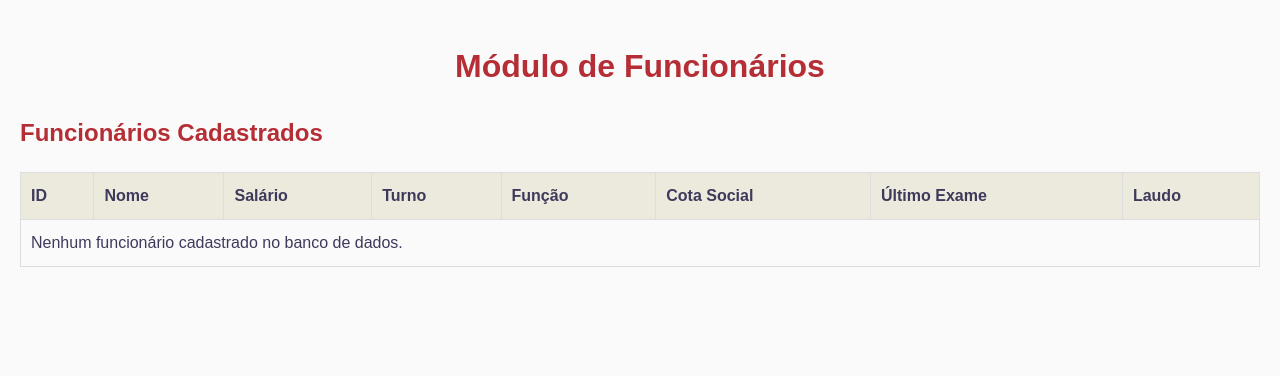
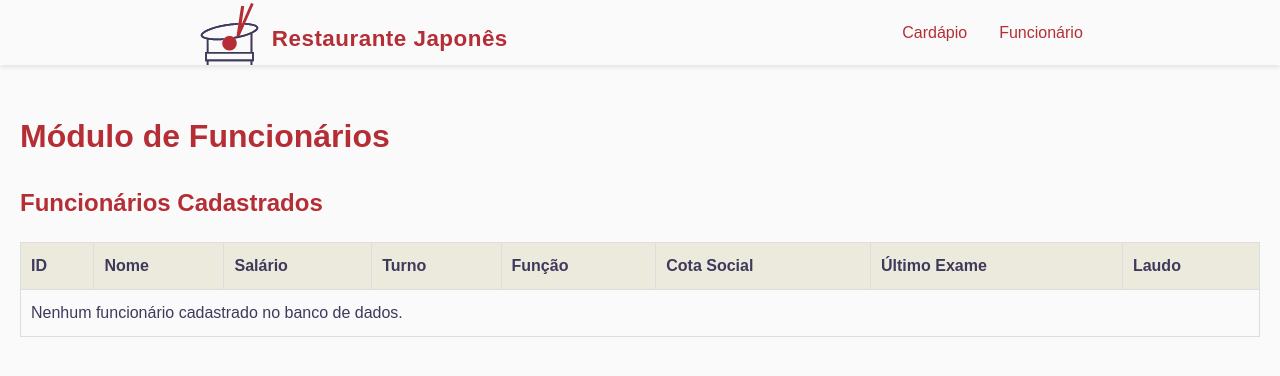
Before and after one commit to paulacaires/restaurantejapones, a Flask app: template templates/funcionarios.html in a window 1280 px wide. Shown: the top 376 px of the page. Run offline with Flask 3, Linux system fonts and the light colour scheme; the template is opened without the code that fills it, so the values that code supplies are empty; some web fonts are replaced.

Commit message:
add: base.html para o header

```diff
--- /dev/null
+++ b/static/css/base.css
@@ -0,0 +1,108 @@
+/* HEADER FIXO */
+.main-header {
+    position: fixed;
+    top: 0;
+    left: 0;
+    width: 100%;
+    background-color: var(--cor-cinza-claro);
+    display: flex;
+    justify-content: space-around;
+    align-items: center;
+    box-shadow: 0 2px 5px rgba(0, 0, 0, 0.1);
+    z-index: 1000;
+}
+
+/* LOGO */
+.logo {
+    display: flex;
+    align-items: center;
+}
+
+.logo a {
+    /* Atributos estéticos */
+    color: var(--cor-primaria);
+    text-decoration: none;
+    font-family: var(--fonte-titulo);
+    font-weight: bold;
+    font-size: 1.4rem;
+    letter-spacing: 0.5px;
+
+    /* Posicionamento */
+    display: flex;
+    align-items: center;
+    gap: 0.6rem;
+}
+
+.logo-img {
+    width: 65px;
+    height: 65px;
+    object-fit: contain;
+}
+
+.logo span {
+  /* Ajuste visual, para parecer centralizado */
+  padding-top: 12px;
+}
+
+/* LINKS DE NAVEGAÇÃO */
+.nav-links ul {
+    list-style: none;
+    display: flex;
+    gap: 2rem;
+    margin: 0;
+    padding: 0;
+}
+
+.nav-links a {
+    color: var(--cor-primaria);
+    text-decoration: none;
+    font-weight: 500;
+    transition: color 0.2s ease;
+}
+
+.nav-links a:hover {
+    color: var(--cor-texto);
+}
+
+/* MENU HAMBÚRGUER */
+.menu-toggle {
+    display: none;
+    background: none;
+    border: none;
+    color: var(--cor-primaria);
+    font-size: 1.8rem;
+    cursor: pointer;
+}
+
+/* PADDING EXTRA PARA NÃO SOBREPOR CONTEÚDO */
+main {
+    padding-top: 70px; /* altura do header */
+}
+
+/* ===== RESPONSIVIDADE ===== */
+@media (max-width: 768px) {
+    .nav-links {
+        position: absolute;
+        top: 70px;
+        right: 0;
+        background-color: var(--cor-cinza-claro);
+        border: thick double var(--cor-primaria);
+        width: 220px;
+        transform: translateX(100%);
+        transition: transform 0.3s ease;
+    }
+
+    .nav-links.open {
+        transform: translateX(0);
+    }
+
+    .nav-links ul {
+        flex-direction: column;
+        padding: 1rem;
+        gap: 1rem;
+    }
+
+    .menu-toggle {
+        display: block;
+    }
+}
--- a/static/css/style.css
+++ b/static/css/style.css
@@ -4,15 +4,15 @@
     --cor-primaria: #b52e35;
     --cor-secundaria: #eceadd;
     --cor-texto: #3f395b;
+    --cor-cinza-claro: #fafafa;
     --fonte-principal: Arial, sans-serif;
     --fonte-titulo: 'Asimovian', sans-serif;
 }
 
-
 body {
     font-family: var(--fonte-principal);
     color: var(--cor-texto);
-    background-color: #fafafa;
+    background-color: var(--cor-cinza-claro);
     line-height: 1.6;
     margin: 0;
     padding: 20px;
--- /dev/null
+++ b/static/js/script.js
@@ -0,0 +1,9 @@
+// Abre/fecha o menu mobile
+document.addEventListener("DOMContentLoaded", () => {
+  const toggle = document.querySelector(".menu-toggle");
+  const nav = document.querySelector(".nav-links");
+
+  toggle.addEventListener("click", () => {
+    nav.classList.toggle("open");
+  });
+});
--- /dev/null
+++ b/templates/base.html
@@ -0,0 +1,39 @@
+<!DOCTYPE html>
+<html lang="pt-BR">
+<head>
+    <meta charset="UTF-8">
+    <meta name="viewport" content="width=device-width, initial-scale=1.0">
+    <title>{% block title %}Restaurante Japonês{% endblock %}</title>
+    <link rel="icon" type="image/svg" href="{{ url_for('static', filename='images/logo_sem_fundo.svg') }}">
+
+    <link rel="stylesheet" href="{{ url_for('static', filename='css/style.css') }}">
+    <link rel="stylesheet" href="{{ url_for('static', filename='css/base.css') }}">
+    <script defer src="{{ url_for('static', filename='js/script.js') }}"></script>
+</head>
+<body>
+    <header class="main-header">
+        <div class="logo">
+            <a href="{{ url_for('cardapio') }}">
+                <img src="{{ url_for('static', filename='images/logo_sem_fundo.svg') }}" alt="Logo do Restaurante" class="logo-img">
+                <span>Restaurante Japonês</span>
+            </a>
+        </div>
+
+        <button class="menu-toggle" aria-label="Abrir menu">
+            ☰
+        </button>
+
+        <nav class="nav-links">
+            <ul>
+                <li><a href="{{ url_for('cardapio') }}">Cardápio</a></li>
+                <li><a href="{{ url_for('funcionarios') }}">Funcionário</a></li>
+            </ul>
+        </nav>
+    </header>
+
+    <main>
+        {% block content %}{% endblock %}
+    </main>
+
+</body>
+</html>
--- a/templates/funcionarios.html
+++ b/templates/funcionarios.html
@@ -1,20 +1,8 @@
-<!DOCTYPE html>
-<html lang="pt-br">
-<head>
-    <meta charset="UTF-8">
-    <meta name="viewport" content="width=device-width, initial-scale=1.0">
-    <title>Módulo de Funcionários</title>
+{% extends "base.html" %}
 
-    <link rel="stylesheet" href="{{ url_for('static', filename='css/style.css') }}">
+{% block title %}Módulo de Funcionários — Restaurante Japonês{% endblock %}
 
-    <style>
-        h1 {
-            text-align: center;
-        }
-    </style>
-</head>
-<body>
-
+{% block content %}
     <h1>Módulo de Funcionários</h1>
 
     <h2>Funcionários Cadastrados</h2>
@@ -51,6 +39,4 @@
             {% endfor %}
         </tbody>
     </table>
-
-</body>
-</html>
+{% endblock %}
```
Also changed, not shown: templates/cardapio.html (+4 -19 lines), static/images/logo_fundo_branco.svg (renamed from frontend/assets/icons/trace.svg), static/images/logo_sem_fundo.svg (added).
